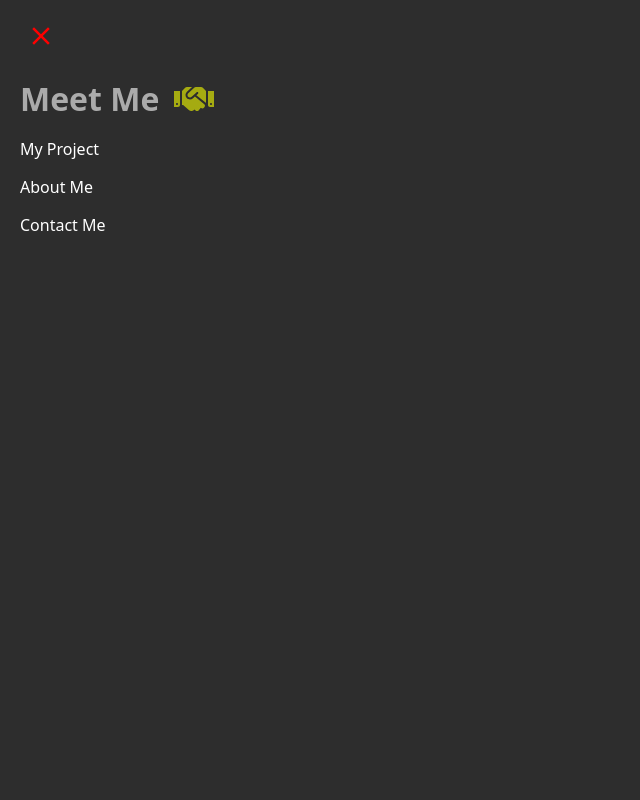
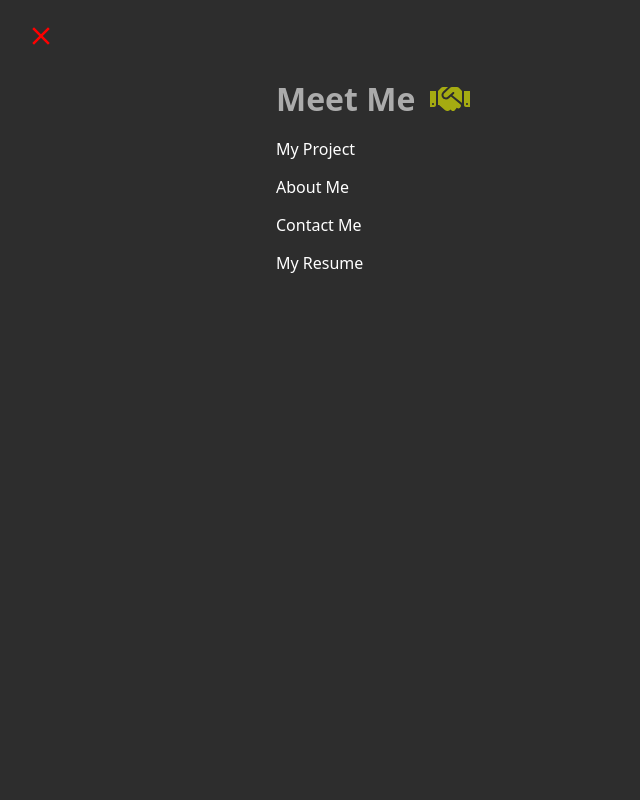
Before and after one commit to Hollyd29/MyPortfolio, a React (Vite) app: page / in a window 1280 px wide. Shown: the top 800 px of the page, without its empty margins (0-640 px from the left). Built offline with nearby package versions, Linux system fonts and the light colour scheme.

Commit message:
the list done

```diff
--- a/src/component/Headercomp.tsx
+++ b/src/component/Headercomp.tsx
@@ -41,7 +41,7 @@ function HeaderComp() {
           <button onClick={() => setMenu(false)} className="closeCon">
             <MdClose color="red" className="closeIcon" />
           </button>
-          <div>
+          <div style={{ marginInline: "auto", width: "60%" }}>
             <div className="meetMe">
               <h1>Meet Me</h1>
               <FaHandshake color="#f6ff00ff" size={40} />
@@ -49,18 +49,13 @@ function HeaderComp() {
             <p className="pp" onClick={() => handleScroll("project")}>
               My Project
             </p>
-            <p
-              style={{ cursor: "pointer" }}
-              onClick={() => handleScroll("about")}
-            >
+            <p className="pp" onClick={() => handleScroll("about")}>
               About Me
             </p>
-            <p
-              style={{ cursor: "pointer" }}
-              onClick={() => handleScroll("contact")}
-            >
+            <p className="pp" onClick={() => handleScroll("contact")}>
               Contact Me
             </p>
+            <p className="pp">My Resume</p>
           </div>
         </div>
       )}
--- a/src/component/portfolio.css
+++ b/src/component/portfolio.css
@@ -55,7 +55,8 @@
 }
 .closeIcon {
   font-size: 30px;
-  transition: transform 0.5s ease-in-out;
+  transition: 40s;
+  /* transition: transform 0.5s ease-in-out; */
 }
 .closeIcon:hover {
   transform: rotate(90deg);
@@ -74,6 +75,7 @@
 }
 .pp:hover {
   margin-left: 5px;
+  font-weight: 600;
   text-decoration: underline;
 }
 
```
